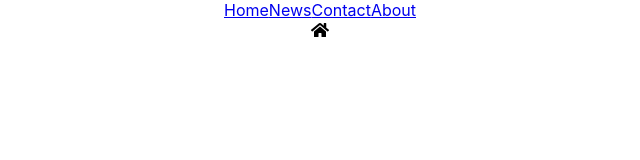
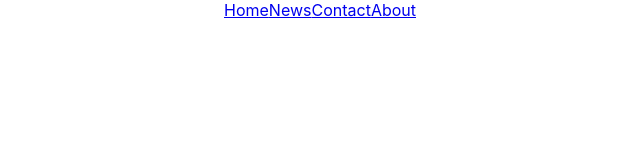
Before and after one commit to ceriustech/Honyst, a React (Create React App) app: page / in a window 1280 px wide. Shown: the top 160 px of the page, without its empty margins (320-960 px from the left). Built offline with nearby package versions, Linux system fonts and the light colour scheme.

Commit message:
reverting file.

```diff
--- a/src/App.js
+++ b/src/App.js
@@ -10,7 +10,7 @@ class App extends Component {
     return (
       <div className="App">
        <Navigation />
-       <FontAwesomeIcon icon={faHome} />
+
       </div>
     )
   }
```
